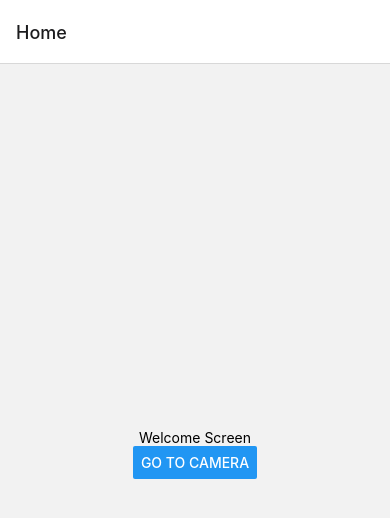
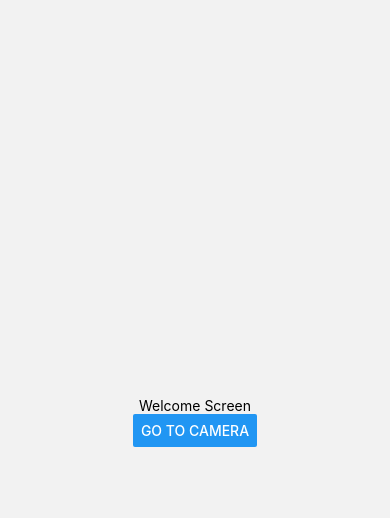
Before and after one commit to HonestLiving/HTH_color, a React Native app in the folder colorDetector/: screen /Home in a window 390 px wide. Shown: the top 518 px of the page. Built offline with nearby package versions, Linux system fonts and the light colour scheme.

Commit message:
removed padding on camera

```diff
--- a/colorDetector/App.js
+++ b/colorDetector/App.js
@@ -16,7 +16,7 @@ function App() {
   return(
     <NavigationContainer>
     <Stack.Navigator initialRouteName='Home'>
-      <Stack.Screen name="Home" component={WelcomeScreen} />
+      <Stack.Screen name="Home" component={WelcomeScreen} options={{headerShown:false}}/>
       <Stack.Screen name="Camera" component={CameraScreen} />
     </Stack.Navigator>
   </NavigationContainer>
--- a/colorDetector/screens/CameraScreen.js
+++ b/colorDetector/screens/CameraScreen.js
@@ -130,7 +130,7 @@ const styles = StyleSheet.create({
   container: {
     flex: 1,
     justifyContent: 'center',
-    paddingTop: Constants.statusBarHeight,
+    //paddingTop: Constants.statusBarHeight,
     backgroundColor: '#000',
   },
   controls: {
--- a/colorDetector/screens/WelcomeScreen.js
+++ b/colorDetector/screens/WelcomeScreen.js
@@ -1,6 +1,8 @@
 import React from 'react';
 import { View, Text, Button } from 'react-native';
 import { StyleSheet} from 'react-native';
+import { StatusBar } from 'react-native';
+
 
 function WelcomeScreen({ navigation }) {
   return (
@@ -10,6 +12,8 @@ function WelcomeScreen({ navigation }) {
         title="Go to Camera"
         onPress={() => navigation.navigate('Camera')}
       />
+      <StatusBar hidden={true} />
+
     </View>
   );
 }
```
